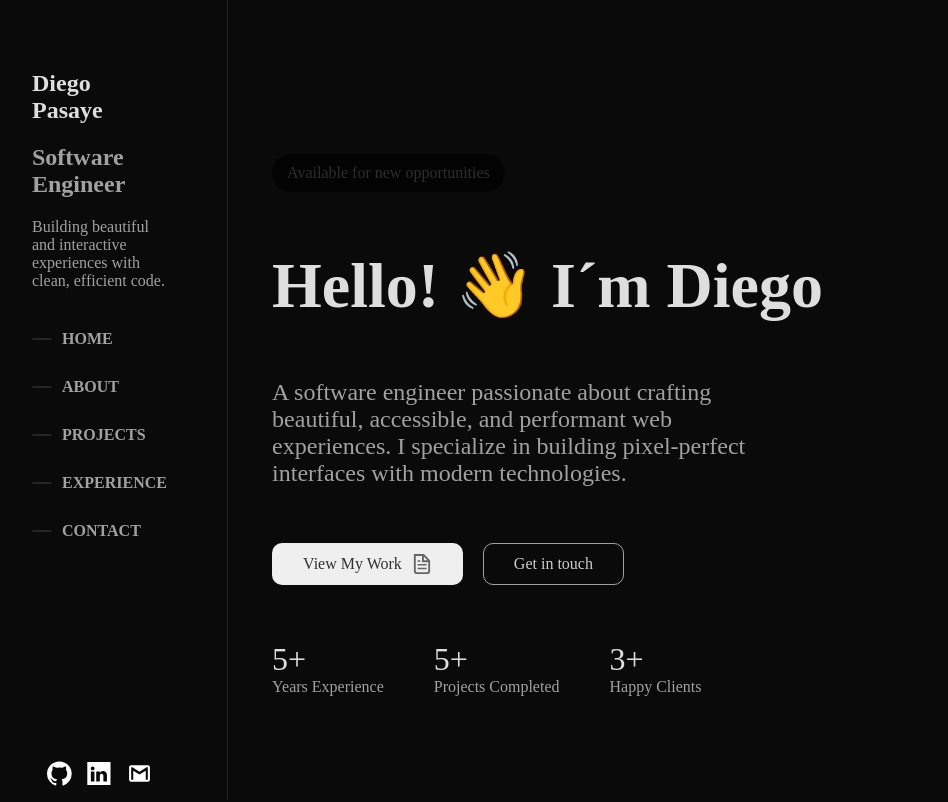
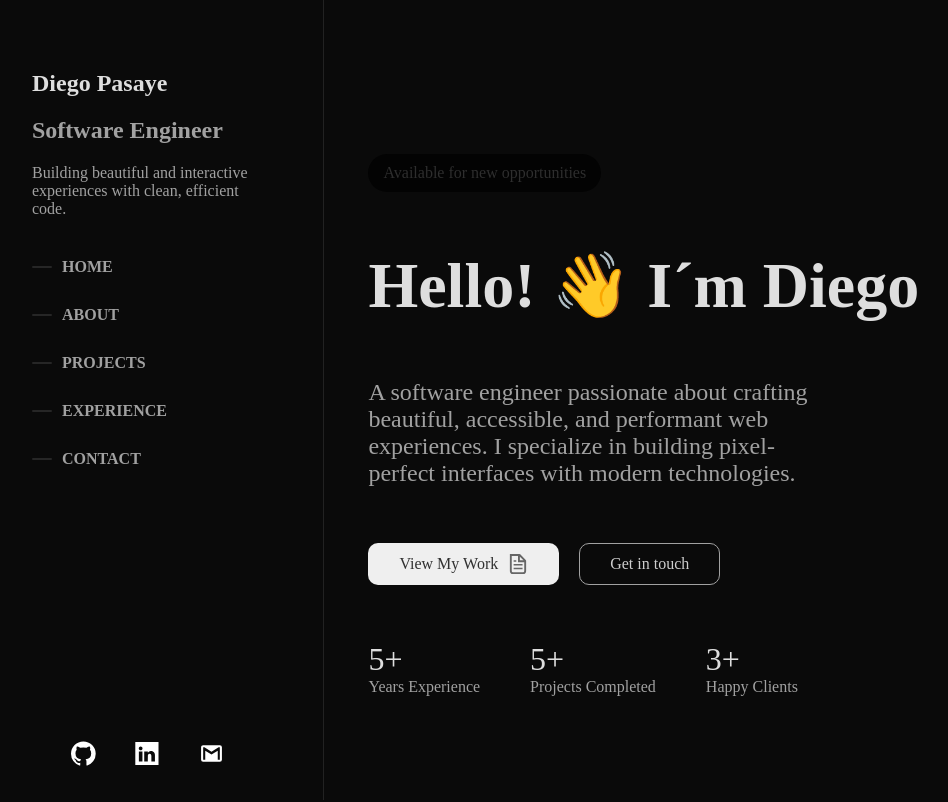
Before and after one commit to DiegoPasaye/portafolio, a Next.js app: page / in a window 1280 px wide. Shown: the top 802 px of the page, without its empty margins (8-956 px from the left). Built offline with nearby package versions, Linux system fonts and the light colour scheme.

Commit message:
adaptacion a laptops del nav

```diff
--- a/src/app/components/navBar/NavBar.module.css
+++ b/src/app/components/navBar/NavBar.module.css
@@ -44,6 +44,7 @@
     display: flex;
     align-items: flex-end;
     justify-content: space-evenly;
+    margin-bottom: 20px;
 }
 .social button{
     background: none;
--- a/src/app/page.module.css
+++ b/src/app/page.module.css
@@ -3,6 +3,9 @@
   flex-direction: row;
   width: 100%;
   display: flex;
+}
+.pageBody{
+  width: 100%;
 }
 .page .divisor{
   margin: 0 20px 0;
@@ -14,7 +17,9 @@
     align-self: flex-start;
 }
 .navBar{
-  width: 100%;
+  width: 40%;
+  display: flex;
+  flex-direction: row;
   height: 100vh;
 }
 
--- a/src/app/page.tsx
+++ b/src/app/page.tsx
@@ -12,9 +12,9 @@ export default function Home() {
     <main className={styles.page}>
       <nav className={styles.navBar}>
         <NavBar />
+        <div className={styles.divisor}></div>
       </nav>
 
-      <div className={styles.divisor}></div>
 
       <section className={styles.pageBody}>
         <Presentation />
```
